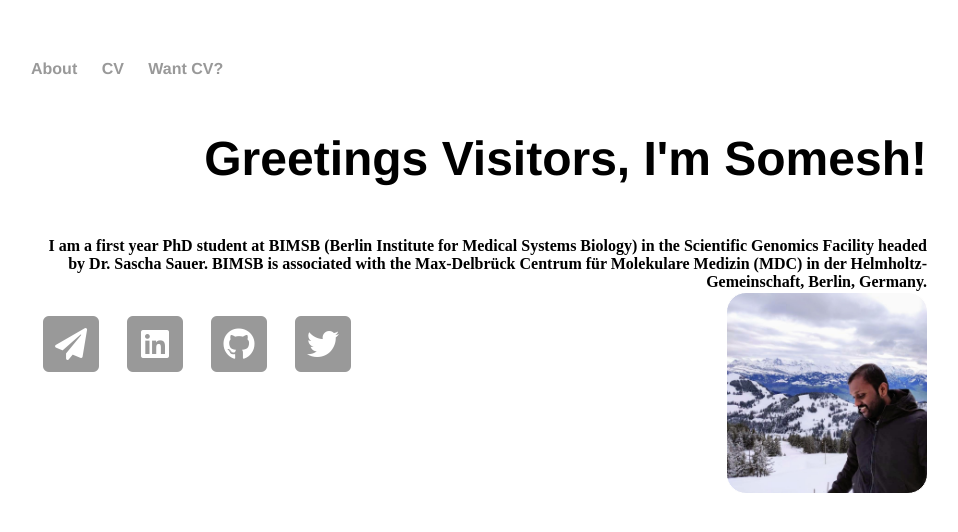
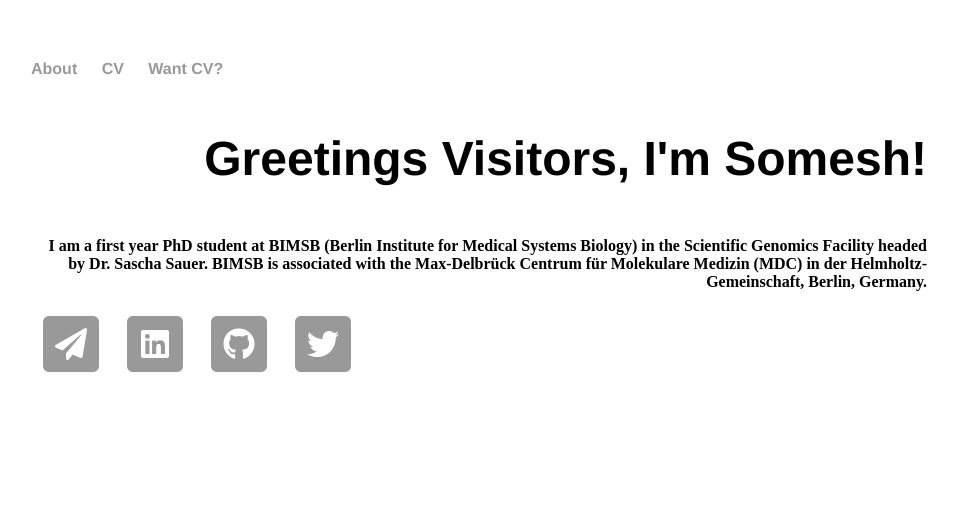
Before and after one commit to saisomesh2594/saisomesh2594.github.io, a Jekyll site: the page built from index.html, in a window 1280 px wide. Shown: the top 532 px of the page, without its empty margins (161-1119 px from the left). Built offline with Jekyll 4.4.1, drawn with Linux system fonts in a browser that asks for light colours.

Commit message:
remove image

```diff
--- a/index.html
+++ b/index.html
@@ -22,19 +22,19 @@
 	<div class="logo-container" style="float:left;">
 		<h1>Greetings Visitors, I'm Somesh!</h1>
 		<br>
-		<span>I am a first year PhD student at BIMSB (Berlin Institute for Medical Systems Biology) in the Scientific Genomics Facility headed by Dr. Sascha Sauer. BIMSB
+		I am a first year PhD student at BIMSB (Berlin Institute for Medical Systems Biology) in the Scientific Genomics Facility headed by Dr. Sascha Sauer. BIMSB
 			is associated with
-			the Max-Delbrück Centrum für Molekulare Medizin (MDC) in der Helmholtz-Gemeinschaft, Berlin, Germany. </span>
+			the Max-Delbrück Centrum für Molekulare Medizin (MDC) in der Helmholtz-Gemeinschaft, Berlin, Germany.
 		</div>
 
-	<div class="logo" style="float:right;">
+	<!--<div class="logo" style="float:right;">
 		<a class="logo" itemprop="url"
 		   href="{{ page.baseurl }}"
 		   style="background-image: url('{{ site.baseurl }}{{ site.logo }}')"
 		   alt="Somesh">
 			<img itemprop="image" src="{{ site.baseurl }}{{ site.logo }}" height="0" width="0" alt="Somesh"/>
 		</a>
-	</div>
+	</div>-->
 	<div style="clear: left;"/>
 	</h4>
 		<!--<h4>
```
